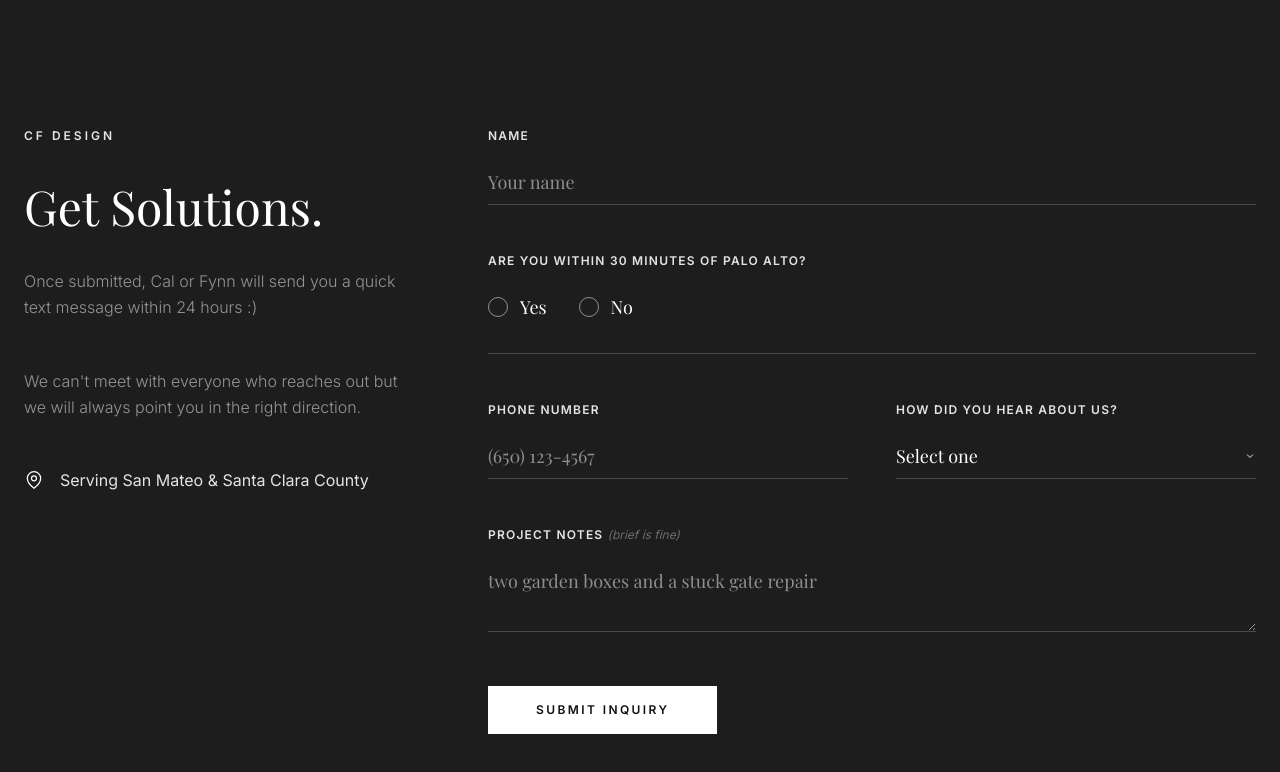
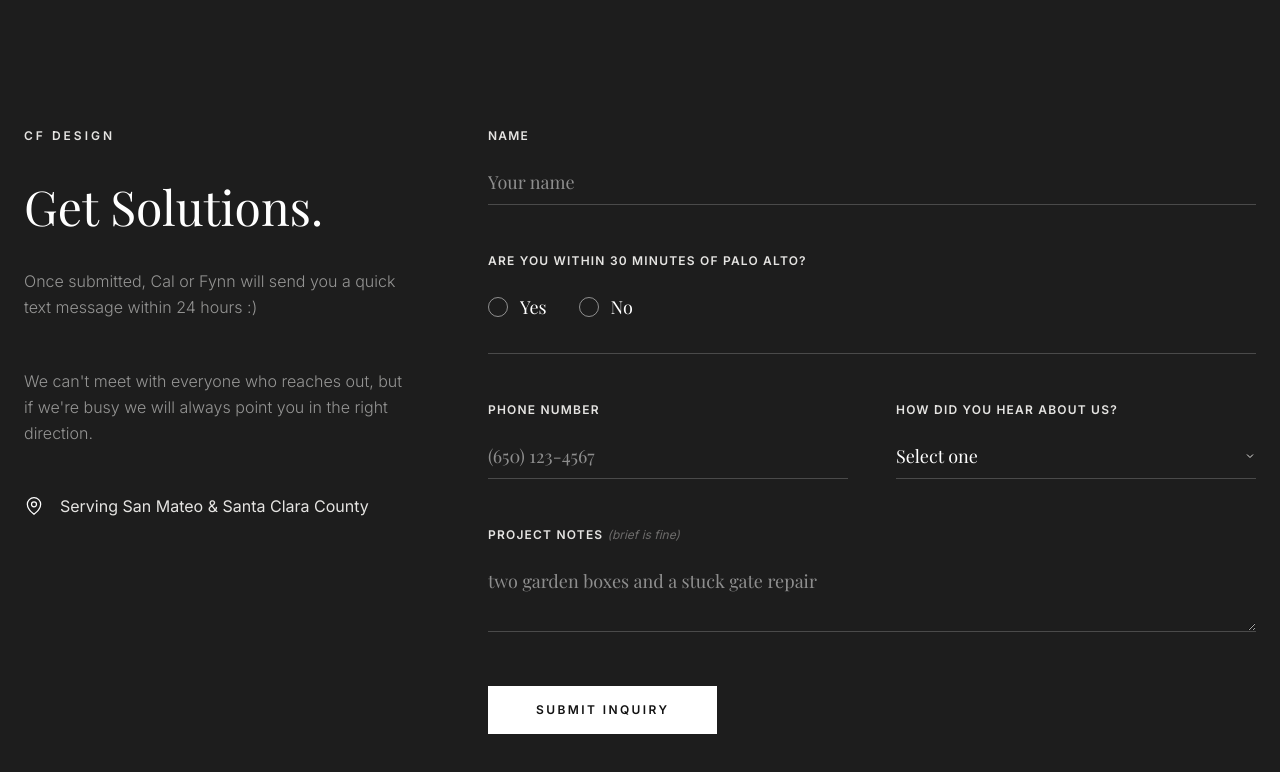
Before and after one commit to caldayham/nextjs-cf.design, a Next.js app: page /inquiries in a window 1280 px wide. Shown: the top 772 px of the page. Built offline with nearby package versions, Linux system fonts and the light colour scheme.

Commit message:
inquiry page updates

```diff
--- a/app/inquiries/layout.tsx
+++ b/app/inquiries/layout.tsx
@@ -1,5 +1,5 @@
 export const metadata = {
-  title: 'Request a Consultation',
+  title: 'Quality Bay Area Construction!',
   description: 'Get in touch with CF Design for custom construction in the Bay Area.',
 }
 
--- a/components/case-studies/SuggestedCaseStudies.tsx
+++ b/components/case-studies/SuggestedCaseStudies.tsx
@@ -2,7 +2,6 @@
 import { useRef, useState, useEffect, useCallback } from 'react'
 import Image from 'next/image'
 import Link from 'next/link'
-import { Reveal } from '@/components/ui/Reveal'
 import { ArrowRight, MapPin } from '@/components/ui/Icons'
 import type { CaseStudy } from '@/data/case-studies'
 
@@ -53,15 +52,13 @@ export default function SuggestedCaseStudies({ studies }: { studies: CaseStudy[]
   }, [handleScroll])
 
   return (
-    <>
-      {/* Mobile: horizontal swipe */}
-      <div className="md:hidden">
+    <div>
       <div
         ref={scrollRef}
         className="flex gap-4 overflow-x-auto snap-x snap-mandatory no-scrollbar pb-2 -mx-6 px-6"
       >
         {studies.map((cs) => (
-            <div key={cs.href} className="snap-start shrink-0 w-[85vw]">
+          <div key={cs.href} className="snap-start shrink-0 w-[85vw] md:w-[384px]">
             <CaseStudyCard cs={cs} />
           </div>
         ))}
@@ -77,15 +74,5 @@ export default function SuggestedCaseStudies({ studies }: { studies: CaseStudy[]
         </div>
       )}
     </div>
-
-      {/* Desktop: grid */}
-      <div className={`hidden md:grid gap-6 ${studies.length === 1 ? 'max-w-sm' : 'md:grid-cols-2 max-w-2xl'}`}>
-        {studies.map((cs, idx) => (
-          <Reveal key={cs.href} delay={idx * 150}>
-            <CaseStudyCard cs={cs} />
-          </Reveal>
-        ))}
-      </div>
-    </>
   )
 }
--- a/components/layout/InquiryForm.tsx
+++ b/components/layout/InquiryForm.tsx
@@ -22,7 +22,7 @@ export default function InquiryForm() {
         <h2 className="text-xs font-bold tracking-[0.25em] text-arch-stone uppercase mb-8">CF Design</h2>
         <h3 className="text-4xl md:text-5xl font-serif mb-8 leading-tight">Get Solutions.</h3>
         <p className="text-arch-stone/60 mb-4 leading-relaxed font-light text-sm">Once submitted, Cal or Fynn will send you a quick text message within 24 hours :)</p>
-        <p className="text-arch-stone/60 mb-4 leading-relaxed font-light text-sm">We can't meet with everyone who reaches out but we will always point you in the right direction.</p>
+        <p className="text-arch-stone/60 mb-4 leading-relaxed font-light text-sm">We can't meet with everyone who reaches out, but if we're busy we will always point you in the right direction.</p>
       </div>
       <div className="flex flex-col lg:flex-row gap-16 md:gap-20">
         {/* Left column */}
@@ -31,7 +31,7 @@ export default function InquiryForm() {
             <h2 className="text-xs font-bold tracking-[0.25em] text-arch-stone uppercase mb-8">CF Design</h2>
             <h3 className="text-4xl md:text-5xl font-serif mb-8 leading-tight">Get Solutions.</h3>
             <p className="text-arch-stone/60 mb-12 leading-relaxed font-light text-sm md:text-base">Once submitted, Cal or Fynn will send you a quick text message within 24 hours :)</p>
-            <p className="text-arch-stone/60 mb-12 leading-relaxed font-light text-sm md:text-base">We can't meet with everyone who reaches out but we will always point you in the right direction.</p>
+            <p className="text-arch-stone/60 mb-12 leading-relaxed font-light text-sm md:text-base">We can't meet with everyone who reaches out, but if we're busy we will always point you in the right direction.</p>
           </div>
           <div className="space-y-6 text-arch-stone">
             <div className="flex items-center gap-4"><MapPin className="w-5 h-5 text-white" /><span>Serving San Mateo &amp; Santa Clara County</span></div>
```
Lines whose indentation alone changed are shown as unchanged.
